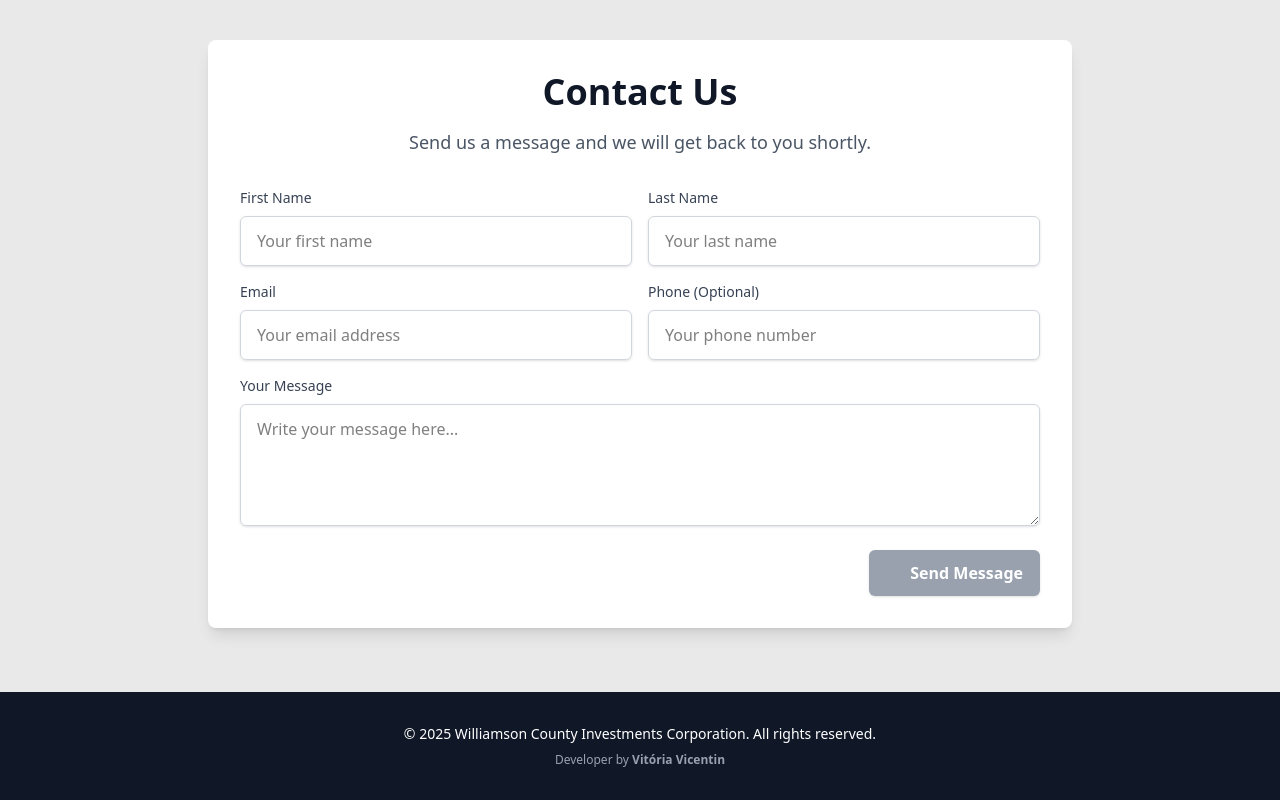
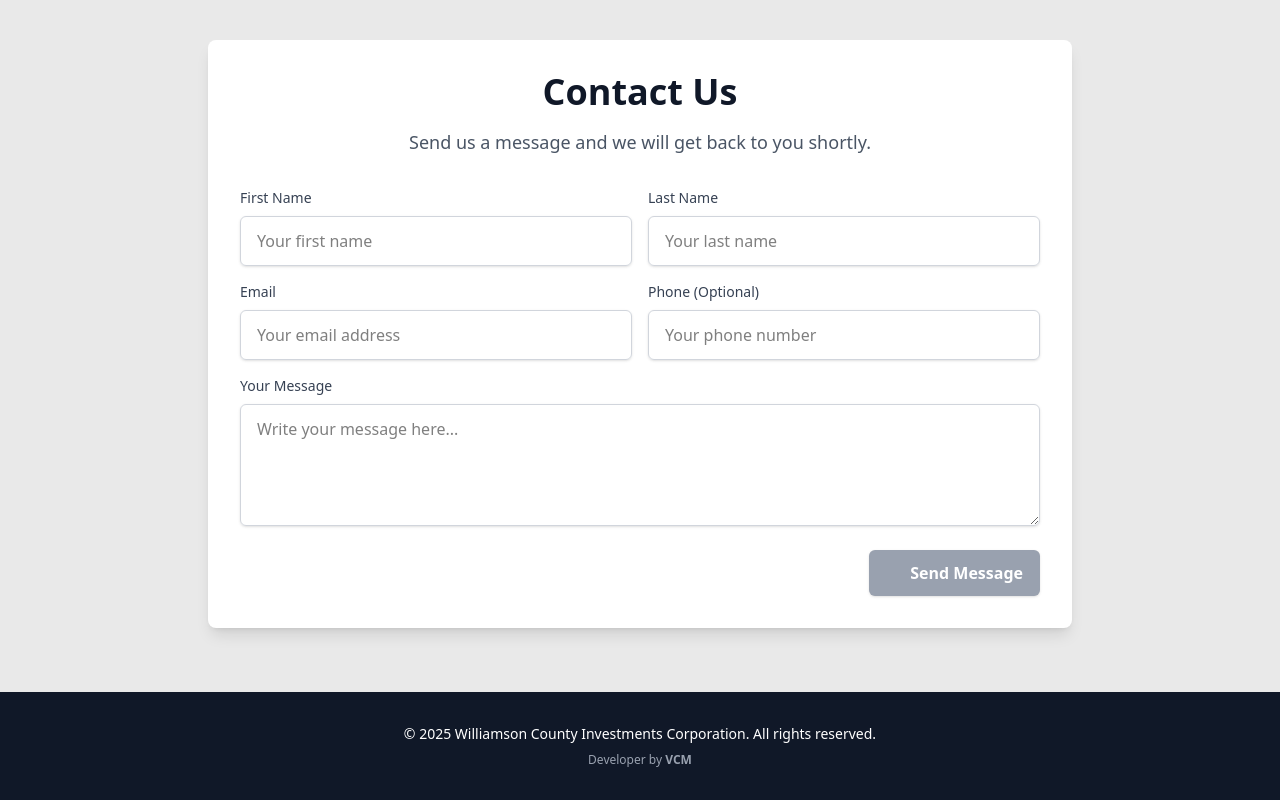
Before and after one commit to vitoriavicentin/historic-builds, a Next.js app: page / in a window 1280 px wide. Shown: the part 4441-5241 px from the top of the page. Built offline with nearby package versions, Linux system fonts and the light colour scheme; some icons are missing.

Commit message:
fix name

```diff
--- a/src/components/layout/Footer.tsx
+++ b/src/components/layout/Footer.tsx
@@ -9,7 +9,7 @@ function Footer() {
           &copy; {currentYear} Williamson County Investments Corporation. All rights reserved.
         </p>
         <p className='text-xs text-gray-400'>
-          Developer by <span className='font-semibold'>Vitória Vicentin</span>
+          Developer by <span className='font-semibold'>VCM</span>
         </p>
       </div>
     </footer>
```
